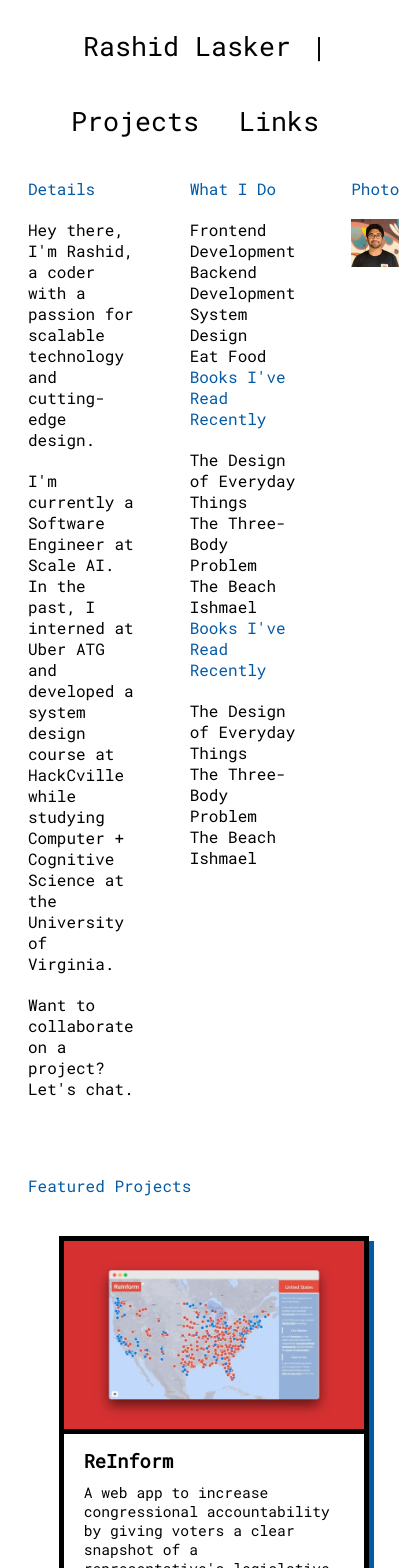
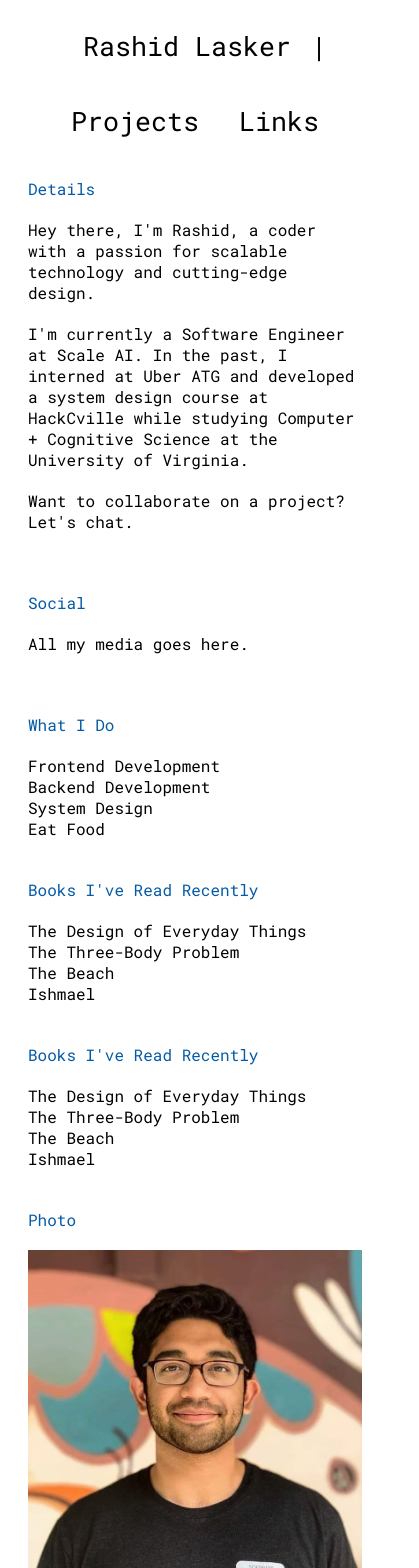
Before and after one commit to rashidlasker/rashidlasker.github.io, a React (Create React App) app: page / in a window 390 px wide. Shown: the top 1568 px of the page, 419 px wide, since content can reach past the window. Built offline with nearby package versions, Linux system fonts and the light colour scheme.

Commit message:
bio responsive

```diff
--- a/src/index.scss
+++ b/src/index.scss
@@ -1,20 +1,26 @@
 ///////////////////////////////////// VARS /////////////////////////////////////
 $colors: #035aa6, #00909e, #40bad5, #fcbf1e;
 
-$break-small: 320px;
-$break-large: 1024px;
+$break-xsmall: 320px;
+$break-small: 768px;
+$break-medium: 1200px;
+$break-large: 1560px;
 $break-xlarge: 2048px;
 
 $animate: all 0.1s ease-in-out;
 
 ///////////////////////////////////// GENERAL /////////////////////////////////////
+* {
+  font-family: Roboto Mono, Sans-serif;
+}
+
 a {
   text-decoration: none;
   color: inherit;
 }
 
 .content {
-  max-width: $break-xlarge;
+  max-width: $break-large;
   margin: 0 auto;
 }
 
@@ -27,14 +33,12 @@ nav {
 }
 
 .divider {
-  font-family: Roboto Mono, Sans-serif;
   font-size: 20pt;
 }
 
 .link {
   margin: 20px;
   font-size: 20pt;
-  font-family: Roboto Mono, Sans-serif;
   transition: $animate;
   position: relative;
   &:before,
@@ -62,64 +66,50 @@ nav {
 }
 
 ///////////////////////////////////// BIO /////////////////////////////////////
-.bio-content {
-  display: grid;
-  // grid-template-columns: repeat(4, minmax(200px,1fr));
-  // grid-template-rows: repeat(4, 1fr);
-  // grid-gap: 50px;
-  grid-template-columns: repeat(minmax(1, 4), minmax(320px, 1fr));
-  grid-gap: 1rem;
-  grid-auto-flow: dense;
-}
 
 .bio-section {
-  padding: 20px;
   display: inline-block;
   vertical-align: top;
 }
 
-.bio-section-1 {
-  grid-column: span 2;
-  grid-row: span 1;
+.details {
+  @media screen and (min-width: $break-medium) {
+    width: 50%;
+  }
 }
 
-.bio-section-2 {
-  grid-column: span 1;
-  grid-row: span 1;
+.lists {
+  @media screen and (min-width: $break-small) {
+    width: 50%;
+  }
+  @media screen and (min-width: $break-medium) {
+    width: 25%;
+  }
 }
 
-.bio-section-5 {
-  grid-column: span 1;
-  grid-row: span 1;
+.photos {
+  @media screen and (min-width: $break-small) {
+    width: 50%;
+  }
+  @media screen and (min-width: $break-medium) {
+    width: 25%;
+  }
   img {
     width: 100%;
   }
 }
 
-.bio-section-6 {
-  grid-column: span 4;
-  grid-row: span 1;
-}
-
 .bio-subsection {
-  margin-bottom: 40px;
+  padding: 20px;
 }
 
 .bio-title {
-  font-family: Roboto Mono, Sans-serif;
   margin-bottom: 20px;
   color: nth($colors, 1);
 }
 
-.bio-list-item {
-  font-family: Roboto Mono, Sans-serif;
-
-}
-
 .bio-text {
-  font-family: Roboto Mono, Sans-serif;
   margin-bottom: 20px;
-  // max-width: 500px;
 }
 
 ///////////////////////////////////// CARDS /////////////////////////////////////
@@ -131,13 +121,12 @@ nav {
 }
 
 .card {
-  font-family: Roboto Mono, Sans-serif;
   border: 5px black solid;
   margin: 20px;
   width: 300px;
   height: 425px;
   transition: $animate;
-  @media screen and (max-width: $break-small) {
+  @media screen and (max-width: $break-xsmall) {
     width: 90%;
   }
   &:hover {
--- a/src/views/Home.js
+++ b/src/views/Home.js
@@ -5,36 +5,52 @@ import Projects from './Projects';
 const Home = () => {
   return (
     <div className="bio-content">
-      <div className="bio-section bio-section-1">
+      <div className="bio-section details">
+        <div className="bio-subsection">
           <div className="bio-title">Details</div>
           <div className="bio-text">Hey there, I'm Rashid, a coder with a passion for scalable technology and cutting-edge design.</div>
           <div className="bio-text">I'm currently a Software Engineer at Scale AI. In the past, I interned at Uber ATG and developed a system design course at HackCville while studying Computer + Cognitive Science at the University of Virginia.</div>
           <div className="bio-text">Want to collaborate on a project? Let's chat.</div>
         </div>
-      <div className="bio-section bio-section-2">
+        <div className="bio-subsection">
+          <div className="bio-title">Social</div>
+          <div className="bio-text">All my media goes here.</div>
+        </div>
+      </div>
+      <div className="bio-section lists">
+        <div className="bio-subsection">
           <div className="bio-title">What I Do</div>
           <div className="bio-list-item">Frontend Development</div>
           <div className="bio-list-item">Backend Development</div>
           <div className="bio-list-item">System Design</div>
           <div className="bio-list-item">Eat Food</div>
-        <div className="bio-title">Books I've Read Recently</div>
-        <div className="bio-list-item">The Design of Everyday Things</div>
-        <div className="bio-list-item">The Three-Body Problem</div>
-        <div className="bio-list-item">The Beach</div>
-        <div className="bio-list-item">Ishmael</div>
+        </div>
+        <div className="bio-subsection">
           <div className="bio-title">Books I've Read Recently</div>
           <div className="bio-list-item">The Design of Everyday Things</div>
           <div className="bio-list-item">The Three-Body Problem</div>
           <div className="bio-list-item">The Beach</div>
           <div className="bio-list-item">Ishmael</div>
         </div>
-      <div className="bio-section bio-section-5">
+        <div className="bio-subsection">
+          <div className="bio-title">Books I've Read Recently</div>
+          <div className="bio-list-item">The Design of Everyday Things</div>
+          <div className="bio-list-item">The Three-Body Problem</div>
+          <div className="bio-list-item">The Beach</div>
+          <div className="bio-list-item">Ishmael</div>
+        </div>
+      </div>
+      <div className="bio-section photos">
+        <div className="bio-subsection">
           <div className="bio-title">Photo</div>
           <img className="profile-pic" src={ProfilePic} alt="Rashid Lasker"/>
         </div>
-      <div className="bio-section bio-section-6">
+      </div>
+      <div className="bio-section featured-projects">
+        <div className="bio-subsection">
           <div className="bio-title">Featured Projects</div>
           <Projects />
+        </div>
       </div>
     </div>
   );
```
Lines whose indentation alone changed are shown as unchanged.
